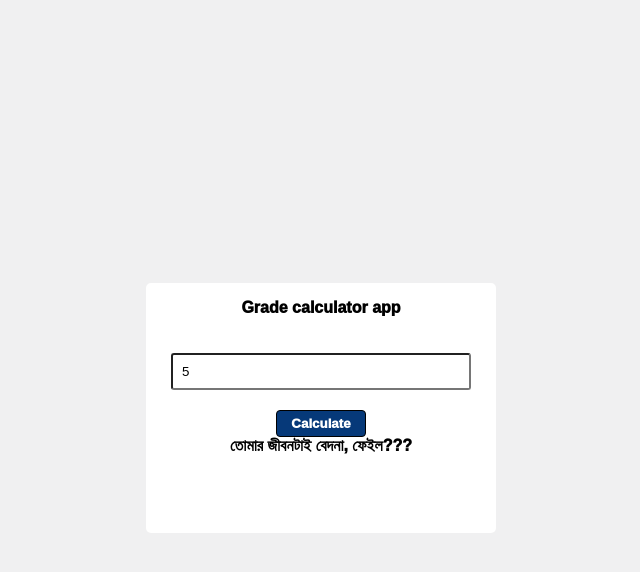
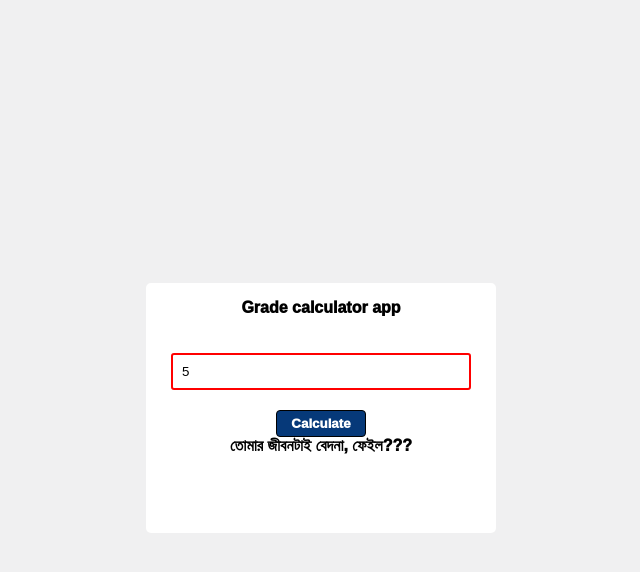
Before and after one commit to Shawon986/Restart_web_development, a plain HTML site: page Java Script/Grade calculator/index.html in a window 1280 px wide. Both pictures are taken after typing "5" into the empty fields and a click on the button "Calculate". Shown: the whole page, without its empty margins (319-959 px from the left). Drawn offline with Linux system fonts and the light colour scheme.

Commit message:
add some error state

```diff
--- a/Java Script/Grade calculator/index.html
+++ b/Java Script/Grade calculator/index.html
@@ -10,7 +10,7 @@
     <div class="area">
         <p>Grade calculator app</p>
         <div class="inputs">
-            <input type="number" id="firstValue" placeholder="Input your Marks">
+            <input type="number" id="firstValue" placeholder="Input your Marks" min="0" max="100">
         </div>
 
         <button id="btns">Calculate</button>
--- a/Java Script/Grade calculator/script.js
+++ b/Java Script/Grade calculator/script.js
@@ -16,20 +16,22 @@ buttons.addEventListener('click',function (){
     }
     const grade =parseFloat( gradeValue.value) ;
     if(grade>100 || grade<0){
-        setDiaplayText ("ভাল করে নাম্বার দেখে দে গরিব !!!!")
+        setDiaplayText ("ভাল করে নাম্বার দেখে দে গরিব !!!!") ;
+        gradeValue.style.border = "2px solid red"
     }else if(grade>=80){
-        setDiaplayText ( "Your grade is A+")
+        setDiaplayText ( "Your grade is A+");
     }else if(grade>=70 && grade<80){
-        setDiaplayText("Your grade is A")
+        setDiaplayText("Your grade is A");
     }else if(grade>=60 && grade<70){
-        setDiaplayText( "Your grade is A-")
+        setDiaplayText( "Your grade is A-");
     }else if(grade>=50 && grade<60){
-        setDiaplayText("Your grade is B")
+        setDiaplayText("Your grade is B");
     }else if(grade>=40 && grade<50){
-        setDiaplayText("Your grade is C")
+        setDiaplayText("Your grade is C");
     }else if(grade>=33 && grade<40){
-        setDiaplayText( "Your grade is D")
+        setDiaplayText( "Your grade is D");
     }else{
-        setDiaplayText("তোমার জীবনটাই বেদনা, ফেইল???")
+        setDiaplayText("তোমার জীবনটাই বেদনা, ফেইল???");
+        gradeValue.style.border = "2px solid red"
     }
 })
```
